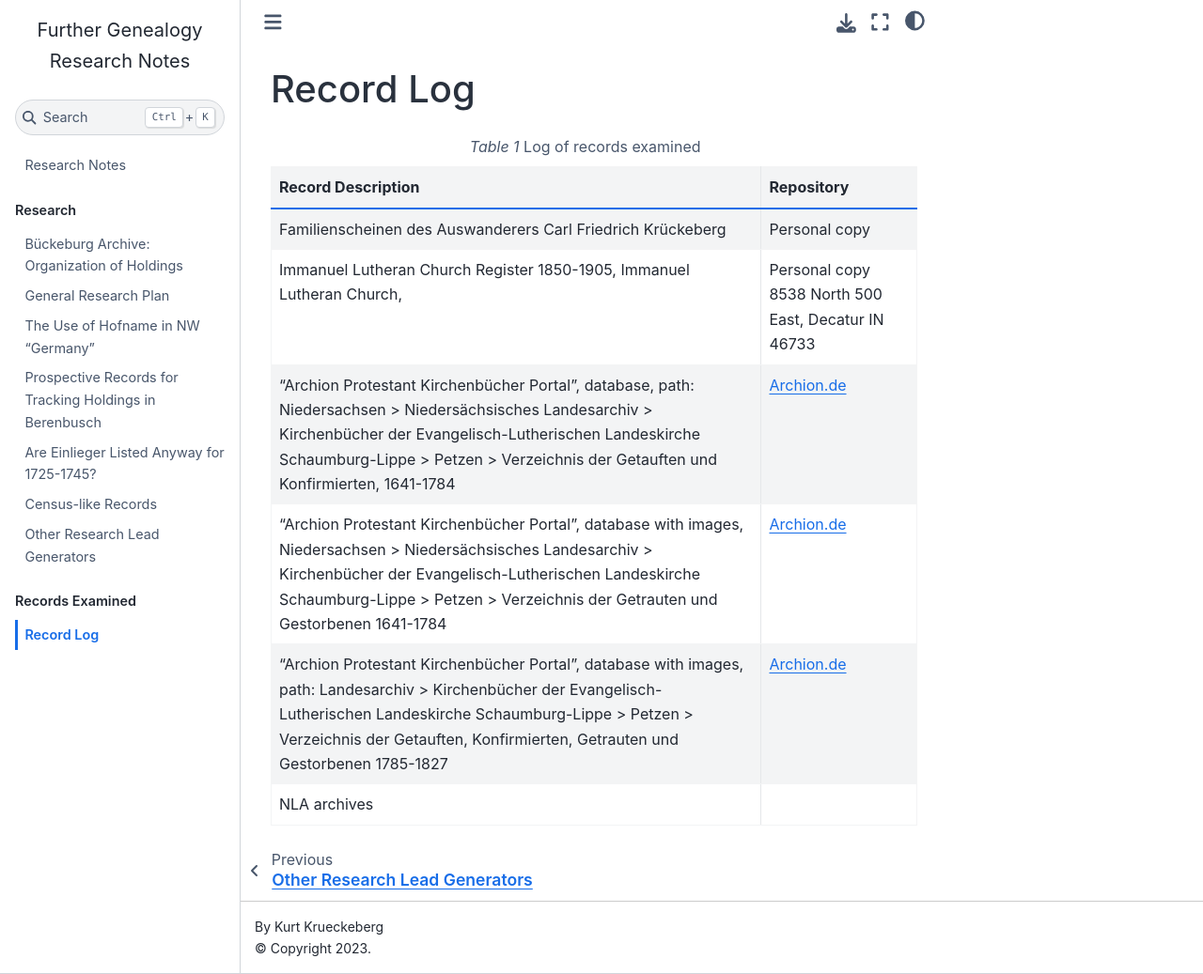
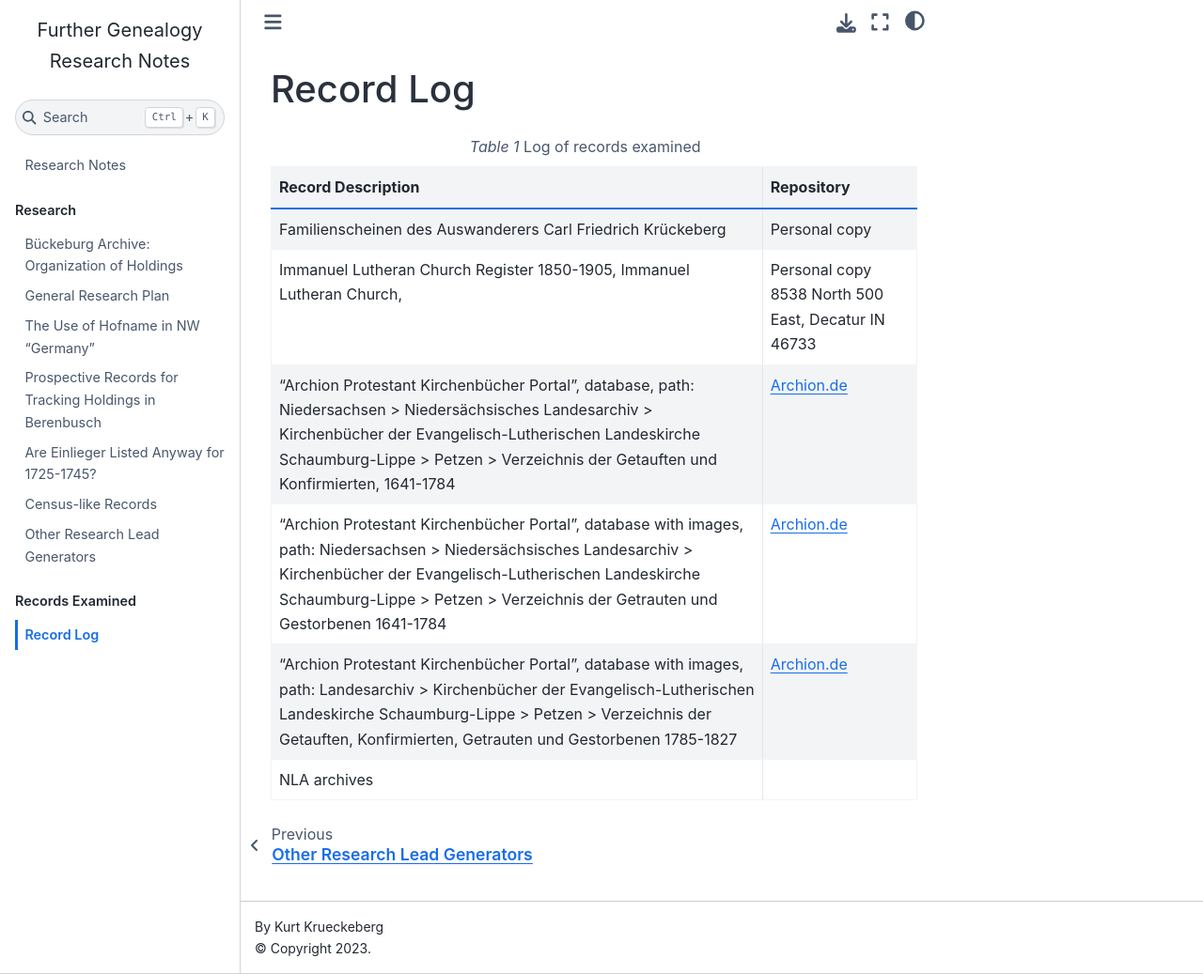
Before and after one commit to kurt-krueckeberg/sphinx-research, a Jupyter Book: the page built from records/records-log.md, in a window 1280 px wide and 1037 px high. Shown: the whole window at 94% size. Built offline with Jupyter Book 1.0.4 settings and Sphinx 7.4.7 and the Sphinx Book theme 1.1.4, drawn with Linux system fonts in a browser that asks for light colours.

Commit message:
Update files

```diff
--- a/records/records-log.md
+++ b/records/records-log.md
@@ -15,7 +15,7 @@
     der Evangelisch-Lutherischen Landeskirche Schaumburg-Lippe > Petzen >
     Verzeichnis der Getauften und Konfirmierten, 1641-1784
   - [Archion.de](https://archion.de)
-* - "Archion Protestant Kirchenbücher Portal", database with images, Niedersachsen > Niedersächsisches Landesarchiv > Kirchenbücher
+* - "Archion Protestant Kirchenbücher Portal", database with images, path: Niedersachsen > Niedersächsisches Landesarchiv > Kirchenbücher
     der Evangelisch-Lutherischen Landeskirche Schaumburg-Lippe > Petzen > Verzeichnis der Getrauten und Gestorbenen 1641-1784
   - [Archion.de](https://archion.de)
 * - "Archion Protestant Kirchenbücher Portal", database with images, path: Landesarchiv >
```
